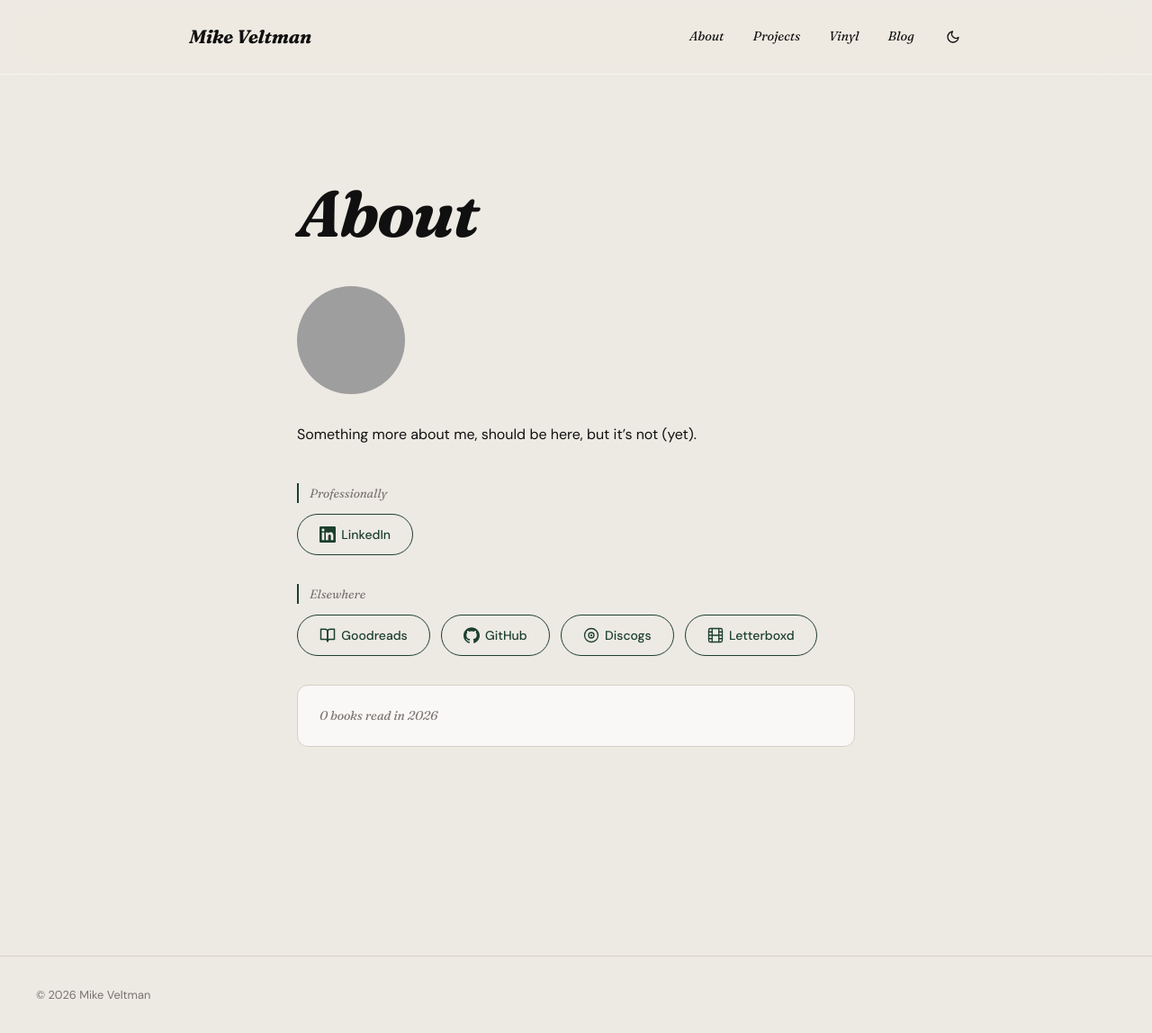
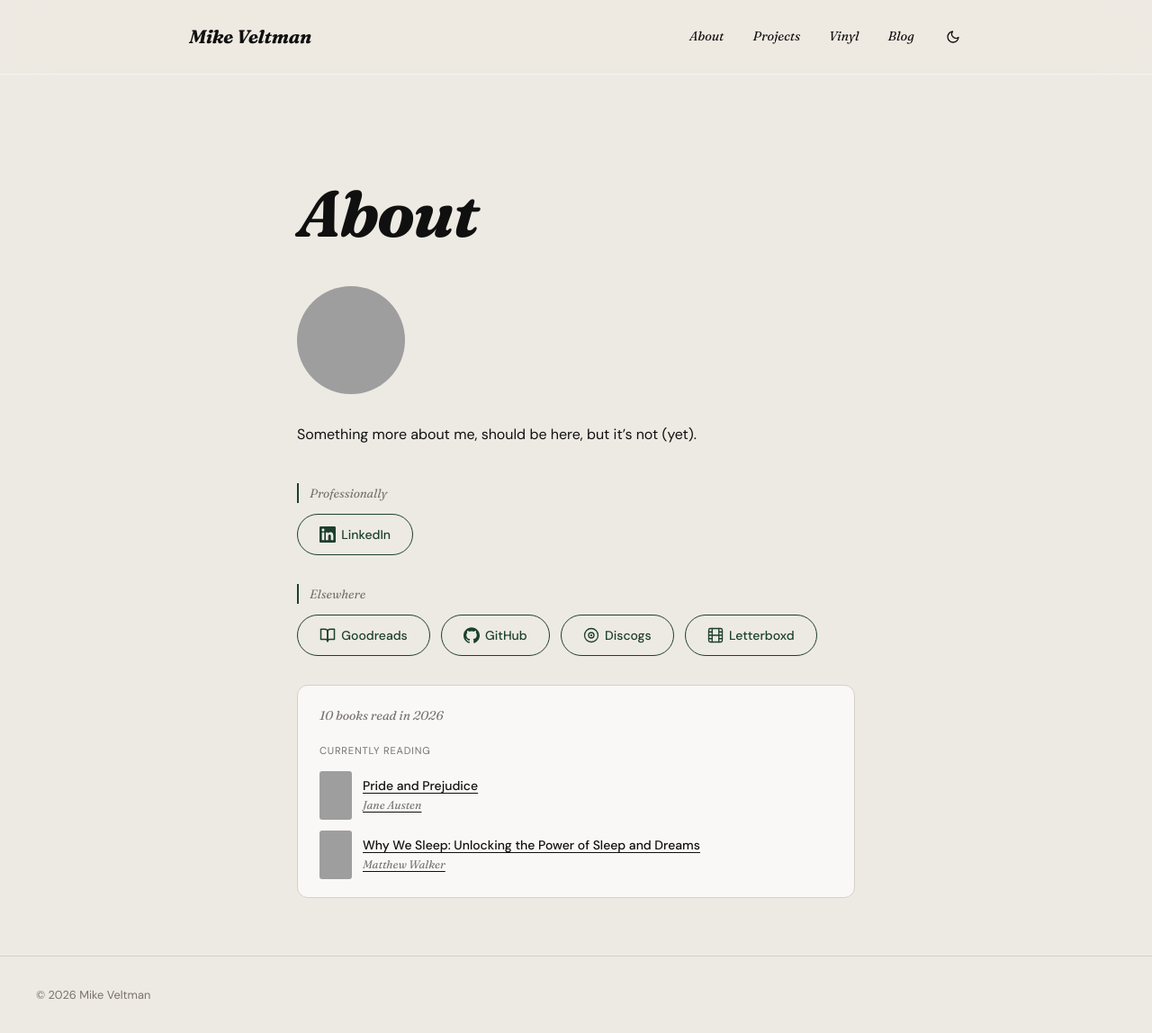
Before and after one commit to mikeveltman/mikeveltman.github.io, a Jekyll site: the page built from _pages/over.md, in a window 1280 px wide and 1148 px high. Shown: the whole window at 90% size. Built offline with Jekyll 4.4.1, drawn with Linux system fonts in a browser that asks for light colours; part of the change alters nothing that is shown; grey boxes are pictures that could not be loaded.

Commit message:
Update Goodreads data

```diff
--- a/_data/goodreads.json
+++ b/_data/goodreads.json
@@ -1,6 +1,64 @@
 {
   "year": 2026,
-  "read_count": 0,
-  "currently_reading": [],
-  "recent_reads": []
+  "read_count": 10,
+  "currently_reading": [
+    {
+      "title": "Pride and Prejudice",
+      "author": "Jane Austen",
+      "cover": "https://i.gr-assets.com/images/S/compressed.photo.goodreads.com/books/1184825807l/1532798._SY475_.jpg",
+      "url": "https://www.goodreads.com/review/show/8394982657?utm_medium=api&utm_source=rss",
+      "read_at": ""
+    },
+    {
+      "title": "Why We Sleep: Unlocking the Power of Sleep and Dreams",
+      "author": "Matthew Walker",
+      "cover": "https://i.gr-assets.com/images/S/compressed.photo.goodreads.com/books/1556604137l/34466963._SY475_.jpg",
+      "url": "https://www.goodreads.com/review/show/8045683421?utm_medium=api&utm_source=rss",
+      "read_at": ""
+    }
+  ],
+  "recent_reads": [
+    {
+      "title": "Project Hail Mary",
+      "author": "Andy Weir",
+      "cover": "https://i.gr-assets.com/images/S/compressed.photo.goodreads.com/books/1764703833l/54493401._SY475_.jpg",
+      "url": "https://www.goodreads.com/review/show/8054741058?utm_medium=api&utm_source=rss",
+      "read_at": "Fri, 27 Mar 2026 00:00:00 +0000"
+    },
+    {
+      "title": "God Emperor of Dune (Dune #4)",
+      "author": "Frank Herbert",
+      "cover": "https://i.gr-assets.com/images/S/compressed.photo.goodreads.com/books/1564025916l/44439415._SY475_.jpg",
+      "url": "https://www.goodreads.com/review/show/8046697931?utm_medium=api&utm_source=rss",
+      "read_at": "Wed, 18 Mar 2026 00:00:00 +0000"
+    },
+    {
+      "title": "De jongen, de mol, de vos en het paard",
+      "author": "Charlie Mackesy",
+      "cover": "https://i.gr-assets.com/images/S/compressed.photo.goodreads.com/books/1582297734l/51522027._SX318_.jpg",
+      "url": "https://www.goodreads.com/review/show/8394993635?utm_medium=api&utm_source=rss",
+      "read_at": "Sun, 1 Mar 2026 00:00:00 +0000"
+    },
+    {
+      "title": "Meisjes plagen (Alex Cross, #2)",
+      "author": "James  Patterson",
+      "cover": "https://i.gr-assets.com/images/S/compressed.photo.goodreads.com/books/1333797962l/10116963.jpg",
+      "url": "https://www.goodreads.com/review/show/8353153433?utm_medium=api&utm_source=rss",
+      "read_at": "Fri, 27 Feb 2026 00:00:00 +0000"
+    },
+    {
+      "title": "Children of Dune (Dune #3)",
+      "author": "Frank Herbert",
+      "cover": "https://i.gr-assets.com/images/S/compressed.photo.goodreads.com/books/1564783201l/44492286.jpg",
+      "url": "https://www.goodreads.com/review/show/8046697905?utm_medium=api&utm_source=rss",
+      "read_at": "Sat, 21 Feb 2026 00:00:00 +0000"
+    },
+    {
+      "title": "Meta-mor-fosen",
+      "author": "Ellen Deckwitz",
+      "cover": "https://i.gr-assets.com/images/S/compressed.photo.goodreads.com/books/1769690684l/247284975._SX318_.jpg",
+      "url": "https://www.goodreads.com/review/show/8331681942?utm_medium=api&utm_source=rss",
+      "read_at": "Fri, 13 Feb 2026 00:00:00 +0000"
+    }
+  ]
 }
```
